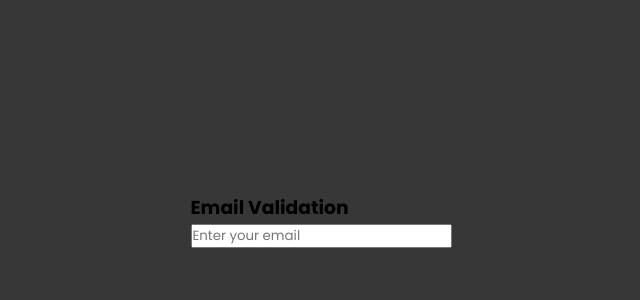
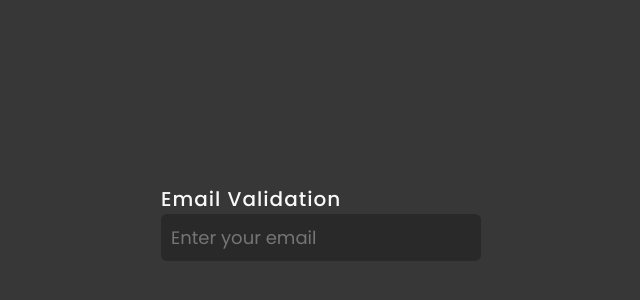
Before and after one commit to Oleg-Melnikow/CSS_Example, a plain HTML site: page ValidationForEmail/index.html in a window 1280 px wide. Shown: the part 180-480 px from the top of the page, without its empty margins (319-959 px from the left). Drawn offline with Linux system fonts and the light colour scheme.

Commit message:
add style for html

```diff
--- a/ValidationForEmail/index.html
+++ b/ValidationForEmail/index.html
@@ -4,7 +4,7 @@
     <meta charset="UTF-8">
     <title>Email Validation</title>
     <link rel="stylesheet" href="style.css">
-    <link href="https://fonts.googleapis.com/css?family=Poppins:200,400,700&display=swap" rel="stylesheet">
+    <link href="https://fonts.googleapis.com/css?family=Poppins:200,400,500,700&display=swap" rel="stylesheet">
 </head>
 <body>
     <div>
@@ -16,5 +16,6 @@
             <span id="text"></span>
         </form>
     </div>
+    <script src="validation.js"></script>
 </body>
 </html>
--- a/ValidationForEmail/style.css
+++ b/ValidationForEmail/style.css
@@ -12,3 +12,31 @@ body{
     min-height: 100vh;
     background: #373737;
 }
+
+h3{
+    position: relative;
+    font-size: 20px;
+    color: #f9f9f9;
+    letter-spacing: 1px;
+    font-weight: 500;
+    margin-top: 5px;
+}
+
+#form{
+    position: relative;
+}
+
+#form #email{
+    width: 300px;
+    background: #292929;
+    outline: none;
+    border: none;
+    padding: 10px;
+    border-radius: 6px;
+    color: #fff;
+    font-size: 18px;
+}
+
+#form .container{
+    position: relative;
+}
```
Also changed, not shown: ValidationForEmail/validation.js (added).
